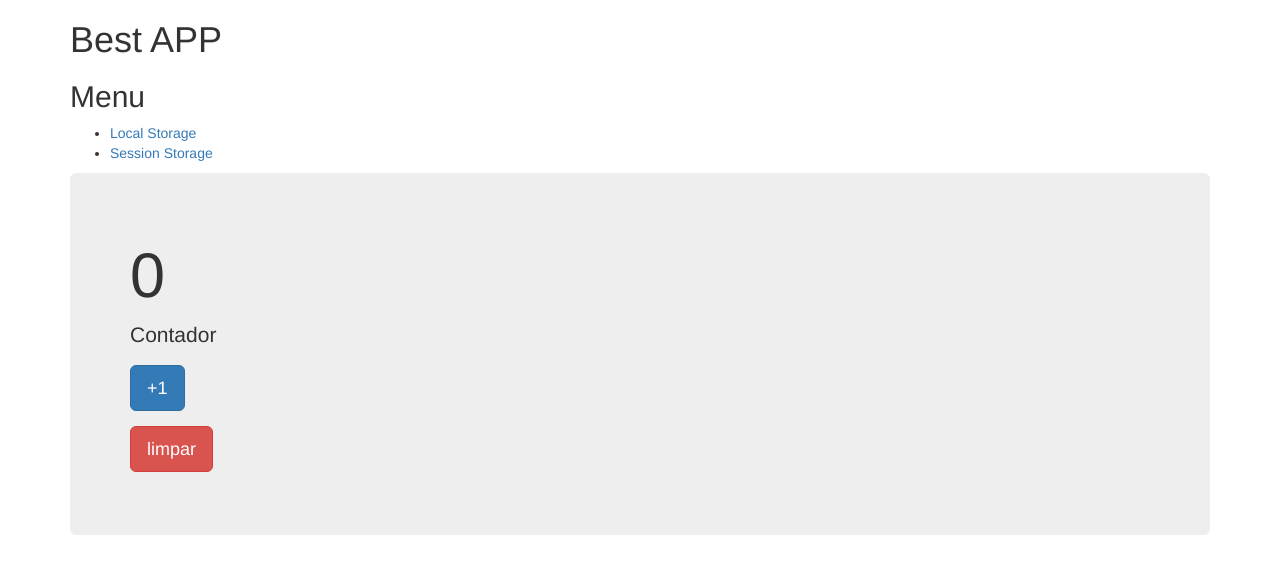
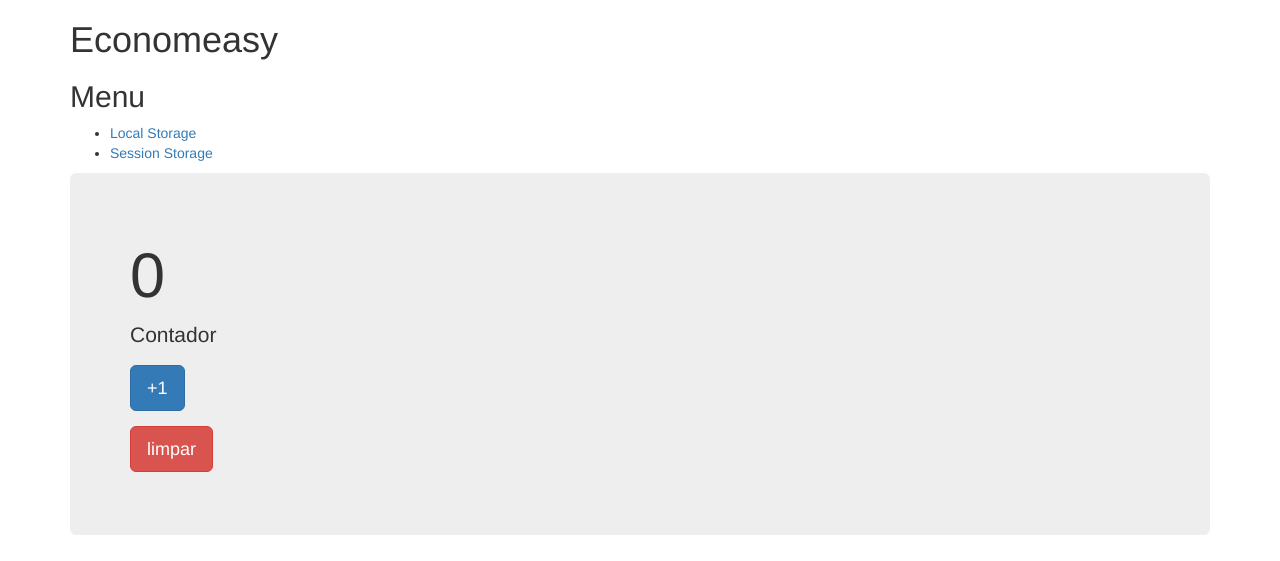
Before and after one commit to compracerta/app, a website: page index.html in a window 1280 px wide. Shown: the top 561 px of the page. Drawn offline with Linux system fonts and the light colour scheme.

Commit message:
Arquivo index
Arquivo index alterado para receber a ui do nosso app, deixei os testes
que fizemos em sal;

```diff
--- a/index.html
+++ b/index.html
@@ -5,13 +5,13 @@
     <meta charset="utf-8">
     <meta http-equiv="X-UA-Compatible" content="IE=edge">
     <meta name="viewport" content="width=device-width, initial-scale=1">
-    <title>Compra Certa</title>
+    <title>Economeasy</title>
     <link rel="stylesheet" href="libs/bootstrap/dist/css/bootstrap.min.css">
 </head>
 <body>
     <div class="container">
         <header>
-            <h1>Best APP</h1>
+            <h1>Economeasy</h1>
             <nav>
                 <h2>Menu</h2>
                 <ul>
```
